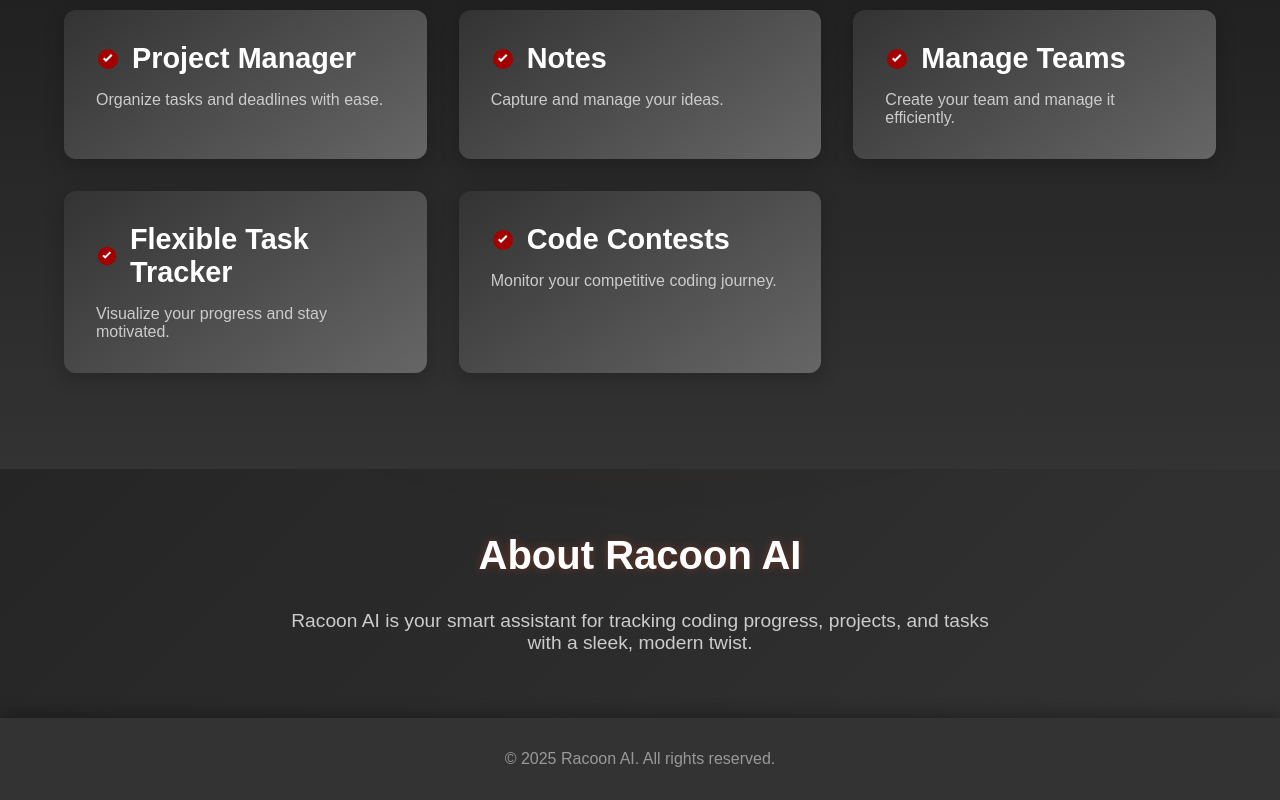
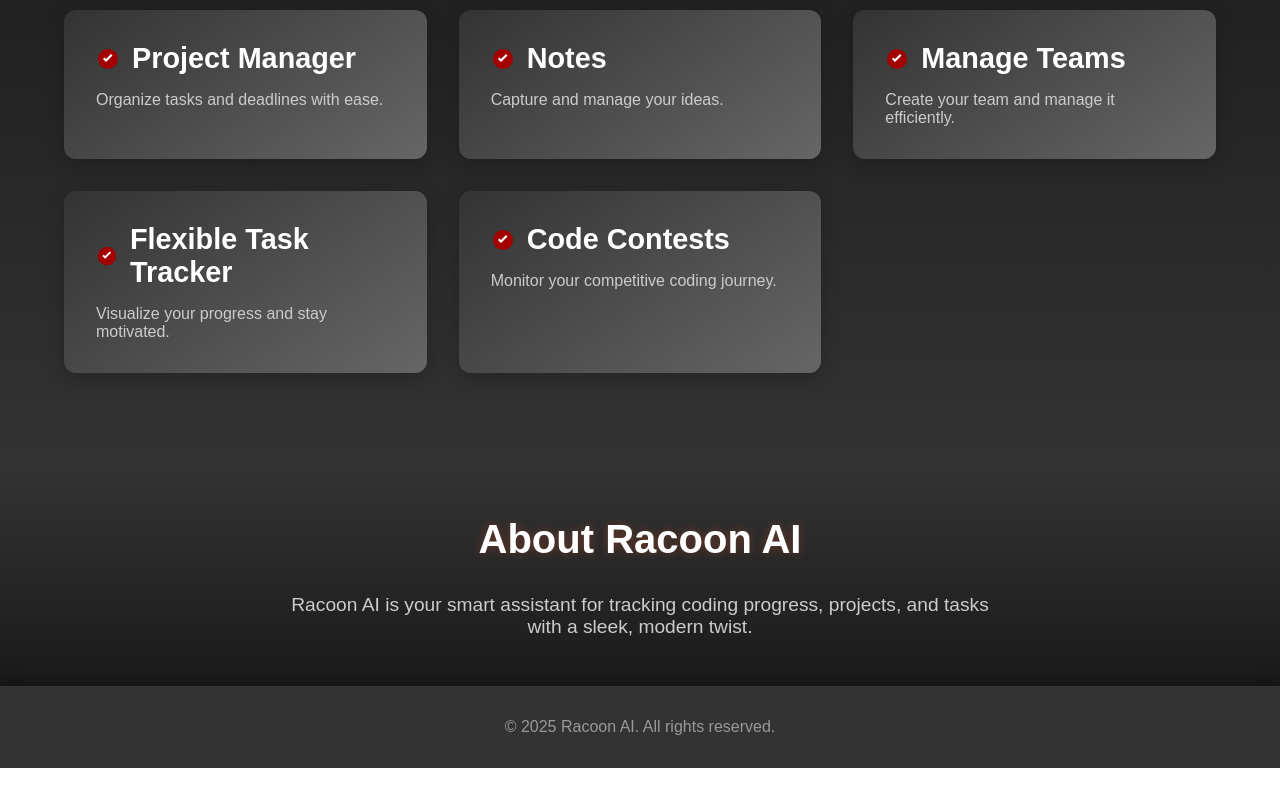
Before and after one commit to Thedrogon/Racoon, a React (Vite) app: page / in a window 1280 px wide. Shown: the part 796-1596 px from the top of the page. After the commit the page ends 1564 px from the top, so only its background shows below. Built offline with nearby package versions, Linux system fonts and the light colour scheme.

Commit message:
feat : optmisation in code

```diff
--- a/src/components/Header.tsx
+++ b/src/components/Header.tsx
@@ -3,11 +3,22 @@
 import { motion } from "framer-motion";
 import "remixicon/fonts/remixicon.css";
 import "../styles/Header.css";
+import { useEffect, useState } from "react";
 
 const Header = () => {
+  const [isScrolled, setIsScrolled] = useState(false);
+
+  useEffect(() => {
+    const handleScroll = () => {
+      setIsScrolled(window.scrollY > 50); // Change background after 50px scroll
+    };
+
+    window.addEventListener("scroll", handleScroll);
+    return () => window.removeEventListener("scroll", handleScroll); // Cleanup
+  }, []);
   return (
     <motion.header
-      className="header"
+      className={`header ${isScrolled ? "header-scrolled" : ""}`} // Add class based on scroll
       initial={{ y: -100 }}
       animate={{ y: 0 }}
       transition={{ duration: 0.3 }} // Shortened duration
--- a/src/index.css
+++ b/src/index.css
@@ -20,7 +20,6 @@
 
 body {
   font-family: 'Modak', sans-serif;
-  background: linear-gradient(135deg, var(--black) 0%, var(--dark-grey) 100%);
   color: var(--text-primary);
   overflow-x: hidden;
   position: relative;
@@ -33,7 +32,6 @@
   left: 0;
   width: 100%;
   height: 100%;
-  background: radial-gradient(circle at 50% 20%, rgba(255, 87, 34, 0.15), transparent 70%);
   z-index: -1;
   will-change: transform;
   /*animation: pulse 2s infinite;*/
@@ -72,13 +70,6 @@
   transform: translateY(-3px);
   box-shadow: 0 6px 20px rgba(255, 87, 34, 0.6);
 }
-
-/* Hero */
-
-
-
-
-
 
 /* Responsive Design */
 @media (max-width: 768px) {
--- a/src/styles/About.css
+++ b/src/styles/About.css
@@ -1,8 +1,9 @@
 @import url("https://fonts.googleapis.com/css2?family=Poppins:ital,wght@0,100;0,200;0,300;0,400;0,500;0,600;0,700;0,800;0,900;1,100;1,200;1,300;1,400;1,500;1,600;1,700;1,800;1,900&display=swap");
 
 .about {
-  padding: 4rem 4rem;
+  padding: 3rem 4rem;
   text-align: center;
+  background: linear-gradient(to bottom, var(--dark-grey), var(--black));
 }
 
 .about h2 {
--- a/src/styles/Header.css
+++ b/src/styles/Header.css
@@ -1,6 +1,4 @@
-@import url('https://fonts.googleapis.com/css2?family=Poppins:ital,wght@0,100;0,200;0,300;0,400;0,500;0,600;0,700;0,800;0,900;1,100;1,200;1,300;1,400;1,500;1,600;1,700;1,800;1,900&display=swap');
-
-
+@import url("https://fonts.googleapis.com/css2?family=Poppins:ital,wght@0,100;0,200;0,300;0,400;0,500;0,600;0,700;0,800;0,900;1,100;1,200;1,300;1,400;1,500;1,600;1,700;1,800;1,900&display=swap");
 
 .left {
   display: flex;
@@ -24,6 +22,10 @@
   position: sticky;
   top: 0;
   z-index: 10;
+}
+
+.header-scrolled {
+  background: var(--dark-grey); /* Solid black when scrolled */
 }
 
 .logo {
@@ -77,12 +79,12 @@
   transform: translateY(-2px);
 }
 
-.menu-icon{
-    display: block;
-    color: var(--text-primary);
-    text-shadow: 0 0 15px rgba(255, 87, 34, 0.5);
-    font-size: 35px;
-    cursor: pointer;  /*to be done*/
+.menu-icon {
+  display: block;
+  color: var(--text-primary);
+  text-shadow: 0 0 15px rgba(255, 87, 34, 0.5);
+  font-size: 35px;
+  cursor: pointer; /*to be done*/
 }
 
 .router {
```
